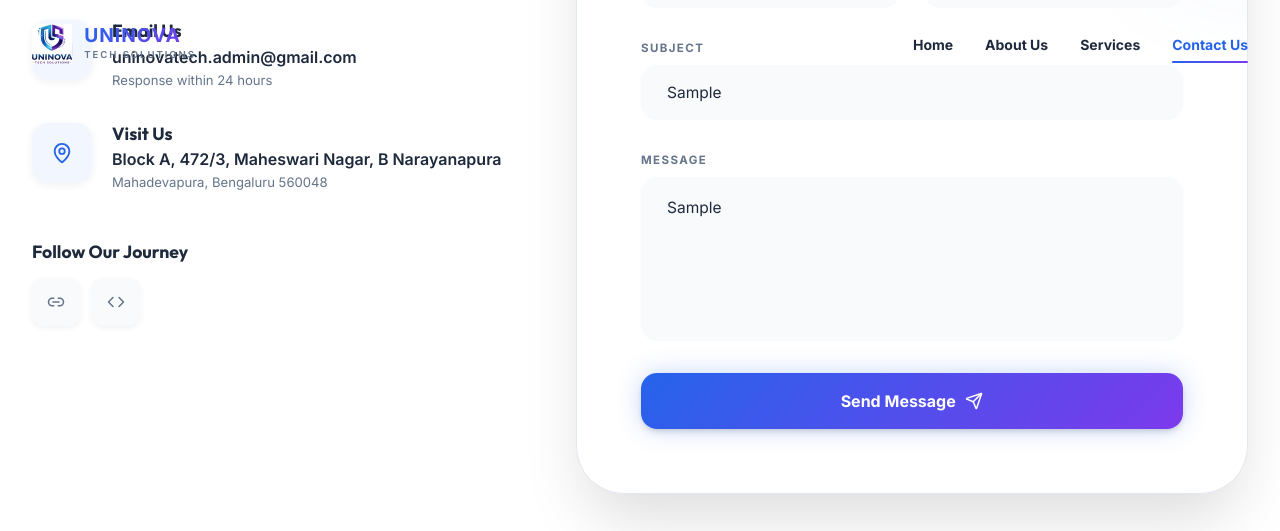
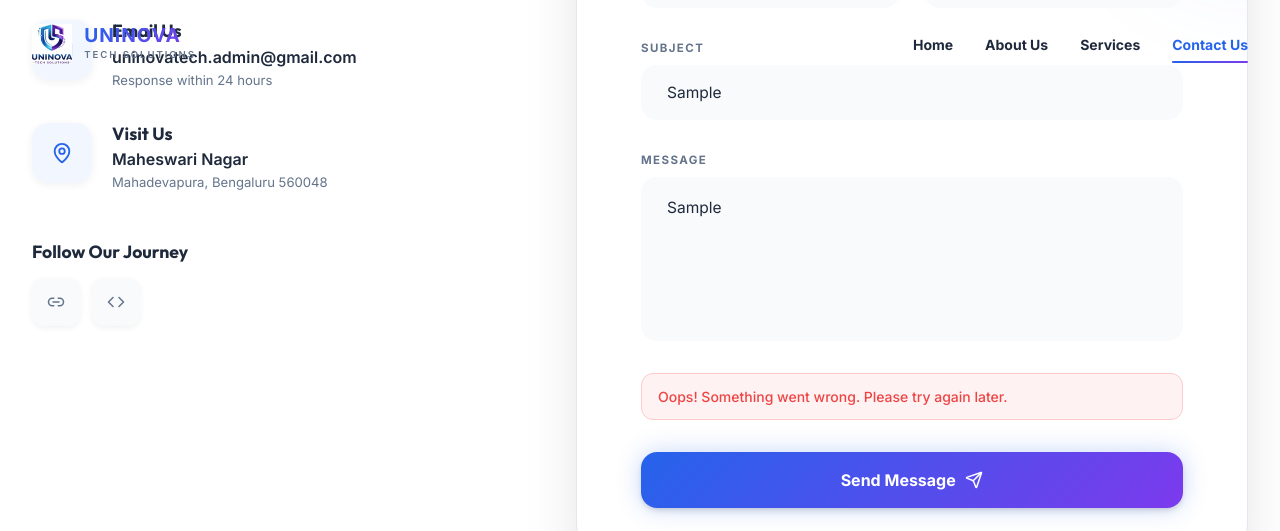
Before and after one commit to uninova-tech-solutions/uninova-tech-website, a React (Vite) app: page /contact in a window 1280 px wide. Both pictures are taken after typing "Sample", "name@example.com", "Sample", "Sample" into the empty fields and a click on the button "Send Message". Shown: the part 641-1172 px from the top of the page. Built offline with nearby package versions, Linux system fonts and the light colour scheme.

Commit message:
update the contact.jsx and address

```diff
--- a/src/components/Footer.jsx
+++ b/src/components/Footer.jsx
@@ -99,7 +99,7 @@ const Footer = () => {
               <div className="footer-contact-icon">
                 <MapPin size={14} />
               </div>
-              <span className="footer-contact-text">Block A, 472/3, Maheswari Nagar, B Narayanapura, Mahadevapura, Bengaluru, Karnataka 560048</span>
+              <span className="footer-contact-text">Maheswari Nagar, Mahadevapura, Bengaluru, Karnataka 560048</span>
             </div>
 
 
--- a/src/pages/Contact.jsx
+++ b/src/pages/Contact.jsx
@@ -1,12 +1,44 @@
-import React from 'react';
+import React, { useState } from 'react';
 import { Mail, MapPin, Send, MessageSquare, Share2, Camera, ArrowRight, Code, Link2 } from 'lucide-react';
 import { motion } from 'framer-motion';
 import '../styles/Contact.css';
 
 const Contact = () => {
+  const [isSubmitting, setIsSubmitting] = useState(false);
+  const [status, setStatus] = useState(null); // 'success' | 'error' | null
+
+  const handleSubmit = async (e) => {
+    e.preventDefault();
+    setIsSubmitting(true);
+    setStatus(null);
+
+    const formData = new FormData(e.target);
+
+    try {
+      const response = await fetch("https://formspree.io/f/xkopjrwb", {
+        method: "POST",
+        body: formData,
+        headers: {
+          'Accept': 'application/json'
+        }
+      });
+
+      if (response.ok) {
+        setStatus('success');
+        e.target.reset();
+      } else {
+        setStatus('error');
+      }
+    } catch (error) {
+      setStatus('error');
+    } finally {
+      setIsSubmitting(false);
+    }
+  };
+
   const contactInfo = [
     { icon: <Mail size={22} />, title: "Email Us", detail: "uninovatech.admin@gmail.com", sub: "Response within 24 hours" },
-    { icon: <MapPin size={22} />, title: "Visit Us", detail: "Block A, 472/3, Maheswari Nagar, B Narayanapura", sub: "Mahadevapura, Bengaluru 560048" },
+    { icon: <MapPin size={22} />, title: "Visit Us", detail: "Maheswari Nagar", sub: "Mahadevapura, Bengaluru 560048" },
   ];
 
   const containerVariants = {
@@ -103,12 +135,41 @@ const Contact = () => {
           >
             <div className="contact-form-card__blob" />
 
-            <form className="contact-form" onSubmit={(e) => e.preventDefault()}>
+            {status === 'success' ? (
+              <motion.div
+                className="contact-form__success"
+                initial={{ opacity: 0, scale: 0.95 }}
+                animate={{ opacity: 1, scale: 1 }}
+              >
+                <div className="contact-form__success-icon">
+                  <motion.div
+                    initial={{ scale: 0 }}
+                    animate={{ scale: 1 }}
+                    transition={{ type: "spring", damping: 12, delay: 0.2 }}
+                  >
+                    <Send size={40} />
+                  </motion.div>
+                </div>
+                <h3 className="contact-form__success-title">Message Sent!</h3>
+                <p className="contact-form__success-text">
+                  Thank you for reaching out. Our team has received your message and will get back to you within 24 hours.
+                </p>
+                <button
+                  className="contact-form__success-btn"
+                  onClick={() => setStatus(null)}
+                >
+                  Send Another Message
+                </button>
+              </motion.div>
+            ) : (
+              <form className="contact-form" onSubmit={handleSubmit}>
                 <div className="contact-form__row">
                   <div className="contact-form__field">
                     <label className="contact-form__label">Full Name</label>
                     <input
                       type="text"
+                      name="name"
+                      required
                       placeholder="John Doe"
                       className="contact-form__input"
                     />
@@ -117,6 +178,8 @@ const Contact = () => {
                     <label className="contact-form__label">Email Address</label>
                     <input
                       type="email"
+                      name="email"
+                      required
                       placeholder="john@example.com"
                       className="contact-form__input"
                     />
@@ -127,6 +190,8 @@ const Contact = () => {
                   <label className="contact-form__label">Subject</label>
                   <input
                     type="text"
+                    name="subject"
+                    required
                     placeholder="How can we help?"
                     className="contact-form__input"
                   />
@@ -136,20 +201,34 @@ const Contact = () => {
                   <label className="contact-form__label">Message</label>
                   <textarea
                     rows="5"
+                    name="message"
+                    required
                     placeholder="Tell us about your project..."
                     className="contact-form__textarea"
                   />
                 </div>
 
+                {status === 'error' && (
+                  <motion.p
+                    initial={{ opacity: 0, y: 10 }}
+                    animate={{ opacity: 1, y: 0 }}
+                    className="contact-form__error"
+                  >
+                    Oops! Something went wrong. Please try again later.
+                  </motion.p>
+                )}
+
                 <motion.button
                   type="submit"
+                  disabled={isSubmitting}
                   className="contact-form__submit"
                   whileHover={{ scale: 1.02 }}
                   whileTap={{ scale: 0.98 }}
                 >
-                Send Message <Send size={18} />
+                  {isSubmitting ? "Sending..." : "Send Message"} <Send size={18} />
                 </motion.button>
               </form>
+            )}
           </motion.div>
         </div>
       </section>
@@ -167,11 +246,11 @@ const Contact = () => {
               <div className="contact-office__box">
                 <h3 className="contact-office__box-heading">Bangalore HQ</h3>
                 <p className="contact-office__box-text">
-                  Block A, 472/3, Maheswari Nagar, B Narayanapura, Mahadevapura, Bengaluru, Karnataka 560048, India
+                  Maheswari Nagar, Mahadevapura, Bengaluru, Karnataka 560048
                 </p>
                 <button
                   className="contact-office__directions-btn"
-                  onClick={() => window.open('https://maps.google.com/?q=Block+A,+472/3,+Maheswari+Nagar,+B+Narayanapura,+Mahadevapura,+Bengaluru,+Karnataka+560048,+India', '_blank')}
+                  onClick={() => window.open('https://maps.google.com/?q=Maheswari+Nagar,+Mahadevapura,+Bengaluru,+Karnataka+560048', '_blank')}
                 >
                   Get Directions <ArrowRight size={18} />
                 </button>
```
Lines whose indentation alone changed are shown as unchanged.
